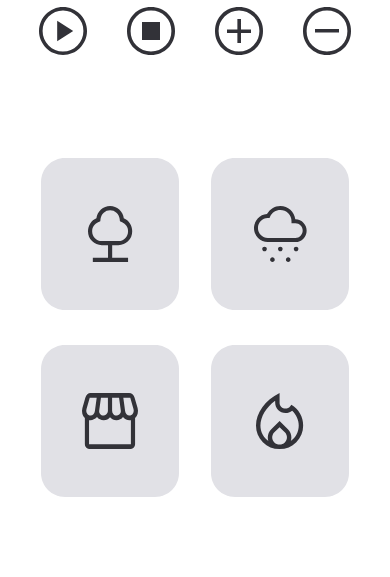
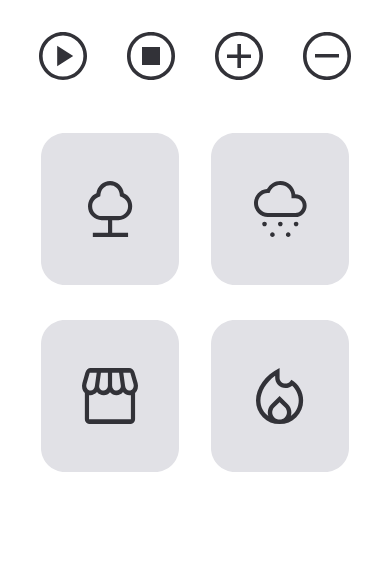
Before and after one commit to A1exLima/rocketseat-stage5-exercicio-focus-timer-2.0, a plain HTML site: page index.html in a window 390 px wide. Shown: the part 267-844 px from the top of the page. Drawn offline with Linux system fonts and the light colour scheme.

Commit message:
ajuste gap entre containers

```diff
--- a/public/styles/style.css
+++ b/public/styles/style.css
@@ -83,7 +83,7 @@ main {
 @media (max-width: 820px) {
   main {
     flex-direction: column;
-    row-gap: 10rem;
+    row-gap: 5rem;
   }
 }
 
```
